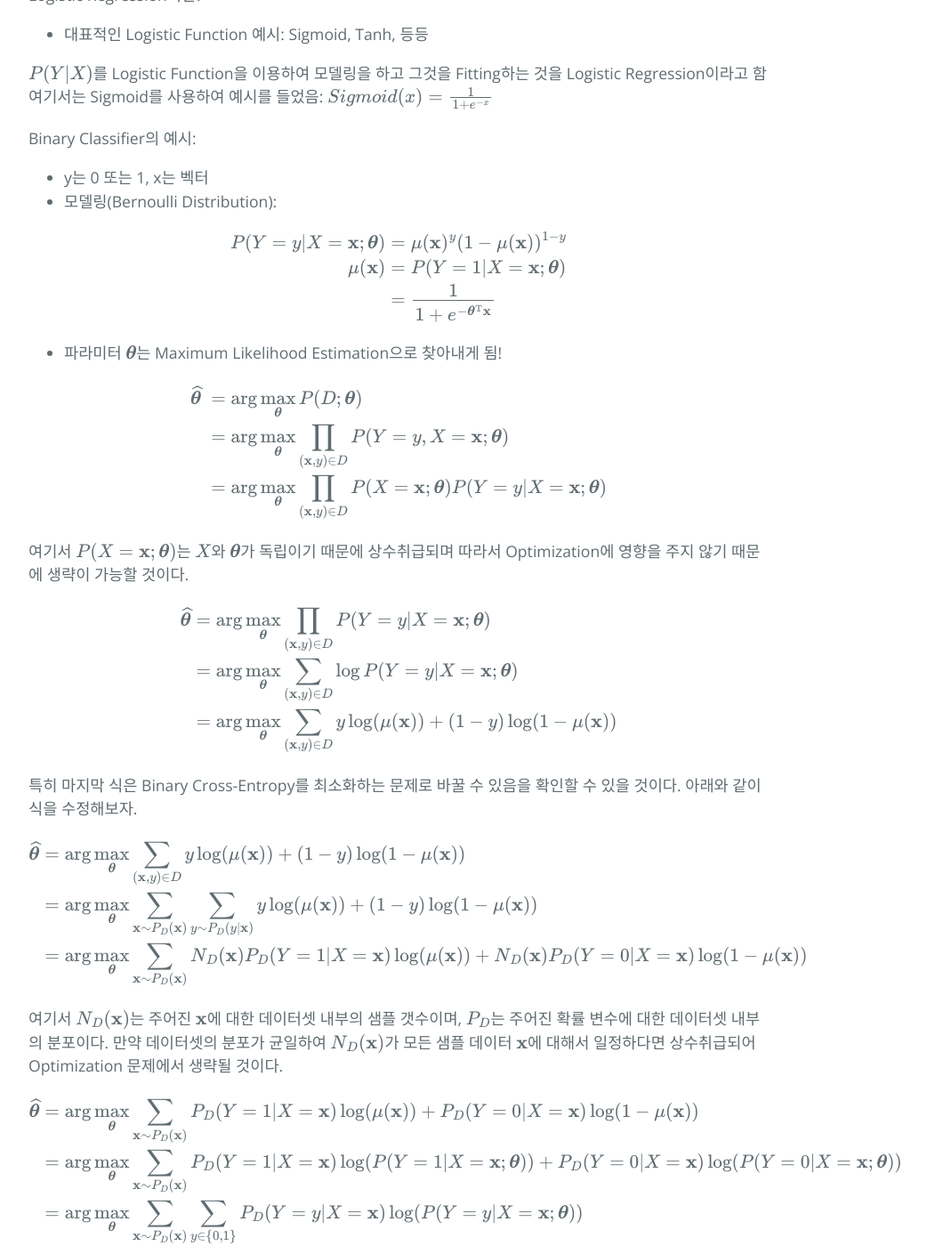
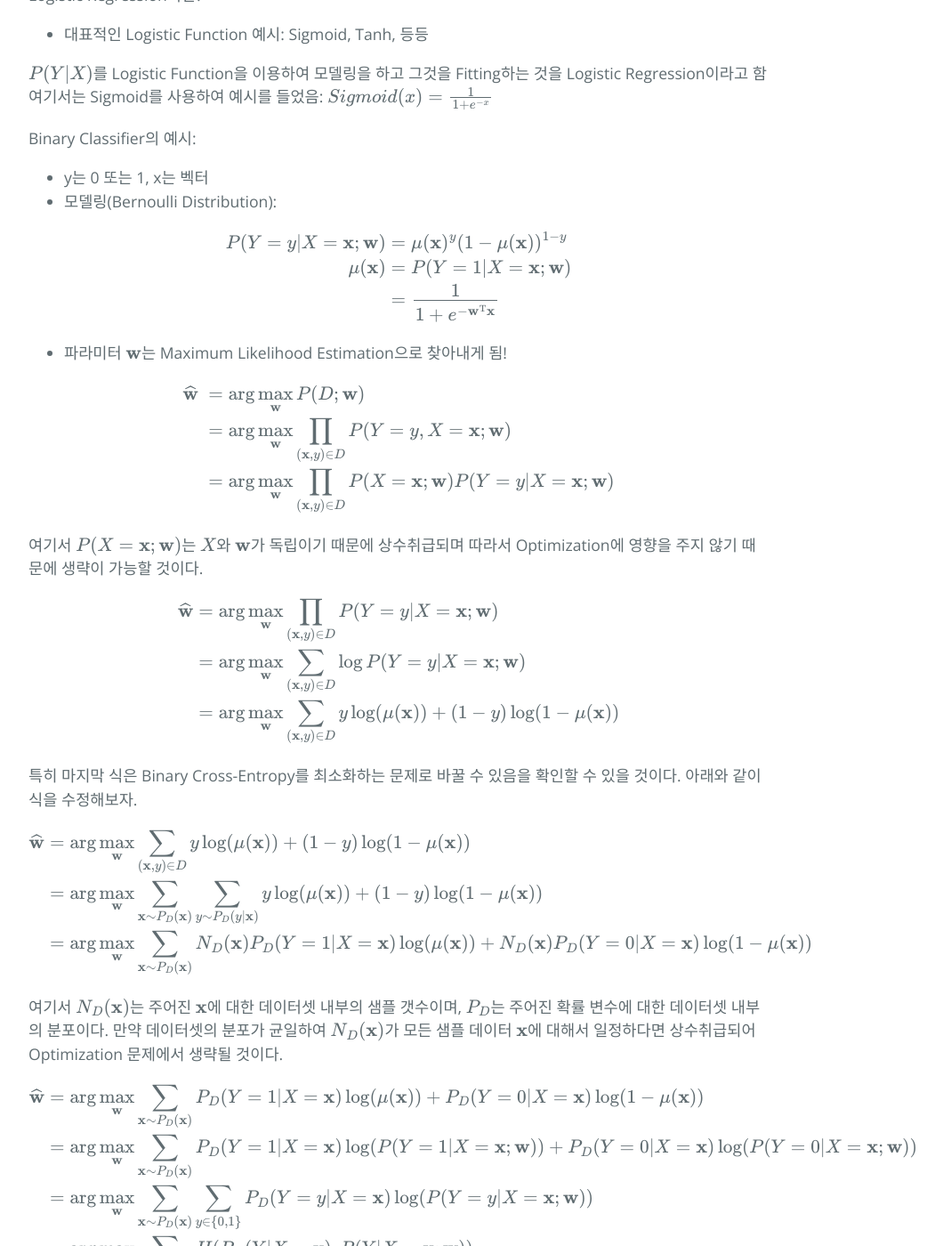
Before and after one commit to hcnoh/hcnoh.github.io, a Jekyll site: the page built from _posts/2019-04-25-logistic-regression-and-naive-bayes.md, in a window 1280 px wide and 1400 px high, scrolled down 1011 px. Shown: the whole window at 89% size, without its empty margins (192-1252 px from the left). Built offline with Jekyll 4.4.1, drawn with Linux system fonts in a browser that asks for light colours; formulas are drawn with MathJax 3; comment, search, counter and statistics services are not loaded; some of the changed text lies outside the part shown.

Commit message:
Update 2019-04-25-logistic-regression-and-naive-bayes.md

```diff
--- a/_posts/2019-04-25-logistic-regression-and-naive-bayes.md
+++ b/_posts/2019-04-25-logistic-regression-and-naive-bayes.md
@@ -37,31 +37,31 @@ Binary Classifier의 예시:
 
 $$
 \begin{align*}
-P(Y=y\vert X=\mathbf{x};\boldsymbol{\theta}) & = \mu(\mathbf{x})^y(1−\mu(\mathbf{x}))^{1−y} \\
-\mu(\mathbf{x}) & = P(Y=1\vert X=\mathbf{x};\boldsymbol{\theta})\\
-& = \frac{1}{1+e^{−\boldsymbol{\theta}^{\text{T}}\mathbf{x}}}
+P(Y=y\vert X=\mathbf{x};\mathbf{w}) & = \mu(\mathbf{x})^y(1−\mu(\mathbf{x}))^{1−y} \\
+\mu(\mathbf{x}) & = P(Y=1\vert X=\mathbf{x};\mathbf{w})\\
+& = \frac{1}{1+e^{−\mathbf{w}^{\text{T}}\mathbf{x}}}
 \end{align*}
 $$
 
-- 파라미터 $$\boldsymbol{\theta}$$는 Maximum Likelihood Estimation으로 찾아내게 됨!
+- 파라미터 $$\mathbf{w}$$는 Maximum Likelihood Estimation으로 찾아내게 됨!
 
 $$
 \begin{align*}
-\widehat{\boldsymbol{\theta}}\
-& = \arg \max_{\boldsymbol{\theta}} P(D ; \boldsymbol{\theta}) \\
-& = \arg \max_{\boldsymbol{\theta}} \prod_{(\mathbf{x}, y) \in D} P(Y=y, X=\mathbf{x} ; \boldsymbol{\theta}) \\
-& = \arg \max_{\boldsymbol{\theta}} \prod_{(\mathbf{x}, y) \in D} P(X=\mathbf{x} ; \boldsymbol{\theta}) P(Y=y \vert X=\mathbf{x} ; \boldsymbol{\theta}) \\
+\widehat{\mathbf{w}}\
+& = \arg \max_{\mathbf{w}} P(D ; \mathbf{w}) \\
+& = \arg \max_{\mathbf{w}} \prod_{(\mathbf{x}, y) \in D} P(Y=y, X=\mathbf{x} ; \mathbf{w}) \\
+& = \arg \max_{\mathbf{w}} \prod_{(\mathbf{x}, y) \in D} P(X=\mathbf{x} ; \mathbf{w}) P(Y=y \vert X=\mathbf{x} ; \mathbf{w}) \\
 \end{align*}
 $$
 
-여기서 $$P(X=\mathbf{x} ; \boldsymbol{\theta})$$는 $$X$$와 $$\boldsymbol{\theta}$$가 독립이기 때문에 상수취급되며 따라서 Optimization에 영향을 주지 않기 때문에 생략이 가능할 것이다.
+여기서 $$P(X=\mathbf{x} ; \mathbf{w})$$는 $$X$$와 $$\mathbf{w}$$가 독립이기 때문에 상수취급되며 따라서 Optimization에 영향을 주지 않기 때문에 생략이 가능할 것이다.
 
 $$
 \begin{align*}
-\widehat{\boldsymbol{\theta}}
-& = \arg \max_{\boldsymbol{\theta}} \prod_{(\mathbf{x}, y) \in D} P(Y=y \vert X=\mathbf{x} ; \boldsymbol{\theta}) \\
-& = \arg \max_{\boldsymbol{\theta}} \sum_{(\mathbf{x}, y) \in D} \log P(Y=y \vert X=\mathbf{x} ; \boldsymbol{\theta}) \\
-& = \arg \max_{\boldsymbol{\theta}} \sum_{(\mathbf{x}, y) \in D} y\log(\mu(\mathbf{x})) + (1-y)\log(1-\mu(\mathbf{x}))
+\widehat{\mathbf{w}}
+& = \arg \max_{\mathbf{w}} \prod_{(\mathbf{x}, y) \in D} P(Y=y \vert X=\mathbf{x} ; \mathbf{w}) \\
+& = \arg \max_{\mathbf{w}} \sum_{(\mathbf{x}, y) \in D} \log P(Y=y \vert X=\mathbf{x} ; \mathbf{w}) \\
+& = \arg \max_{\mathbf{w}} \sum_{(\mathbf{x}, y) \in D} y\log(\mu(\mathbf{x})) + (1-y)\log(1-\mu(\mathbf{x}))
 \end{align*}
 $$
 
@@ -69,10 +69,10 @@ $$
 
 $$
 \begin{align*}
-\widehat{\boldsymbol{\theta}}
-& = \arg \max_{\boldsymbol{\theta}} \sum_{(\mathbf{x}, y) \in D} y\log(\mu(\mathbf{x})) + (1-y)\log(1-\mu(\mathbf{x})) \\
-& = \arg \max_{\boldsymbol{\theta}} \sum_{\mathbf{x}\sim P_D(\mathbf{x})} \sum_{y\sim P_D(y\vert \mathbf{x})} y\log(\mu(\mathbf{x})) + (1-y)\log(1-\mu(\mathbf{x})) \\
-& = \arg \max_{\boldsymbol{\theta}} \sum_{\mathbf{x}\sim P_D(\mathbf{x})} N_D(\mathbf{x})P_D(Y=1 \vert X=\mathbf{x})\log(\mu(\mathbf{x})) + N_D(\mathbf{x})P_D(Y=0 \vert X=\mathbf{x})\log(1-\mu(\mathbf{x}))
+\widehat{\mathbf{w}}
+& = \arg \max_{\mathbf{w}} \sum_{(\mathbf{x}, y) \in D} y\log(\mu(\mathbf{x})) + (1-y)\log(1-\mu(\mathbf{x})) \\
+& = \arg \max_{\mathbf{w}} \sum_{\mathbf{x}\sim P_D(\mathbf{x})} \sum_{y\sim P_D(y\vert \mathbf{x})} y\log(\mu(\mathbf{x})) + (1-y)\log(1-\mu(\mathbf{x})) \\
+& = \arg \max_{\mathbf{w}} \sum_{\mathbf{x}\sim P_D(\mathbf{x})} N_D(\mathbf{x})P_D(Y=1 \vert X=\mathbf{x})\log(\mu(\mathbf{x})) + N_D(\mathbf{x})P_D(Y=0 \vert X=\mathbf{x})\log(1-\mu(\mathbf{x}))
 \end{align*}
 $$
 
@@ -80,25 +80,25 @@ $$
 
 $$
 \begin{align*}
-\widehat{\boldsymbol{\theta}}
-& = \arg \max_{\boldsymbol{\theta}} \sum_{\mathbf{x}\sim P_D(\mathbf{x})} P_D(Y=1 \vert X=\mathbf{x})\log(\mu(\mathbf{x})) + P_D(Y=0 \vert X=\mathbf{x})\log(1-\mu(\mathbf{x})) \\
-& = \arg \max_{\boldsymbol{\theta}} \sum_{\mathbf{x}\sim P_D(\mathbf{x})} P_D(Y=1\vert X=\mathbf{x})\log(P(Y=1\vert X=\mathbf{x};\boldsymbol{\theta})) + P_D(Y=0 \vert X=\mathbf{x})\log(P(Y=0\vert X=\mathbf{x};\boldsymbol{\theta})) \\
-& = \arg \max_{\boldsymbol{\theta}} \sum_{\mathbf{x}\sim P_D(\mathbf{x})} \sum_{y \in \{0,1\}} P_D(Y=y\vert X=\mathbf{x}) \log(P(Y=y \vert X=\mathbf{x}; \boldsymbol{\theta})) \\
-& = \arg \max_{\boldsymbol{\theta}} \sum_{\mathbf{x}\sim P_D(\mathbf{x})} H(P_D(Y\vert X=\mathbf{x}), P(Y \vert X=\mathbf{x} ; \boldsymbol{\theta}))
+\widehat{\mathbf{w}}
+& = \arg \max_{\mathbf{w}} \sum_{\mathbf{x}\sim P_D(\mathbf{x})} P_D(Y=1 \vert X=\mathbf{x})\log(\mu(\mathbf{x})) + P_D(Y=0 \vert X=\mathbf{x})\log(1-\mu(\mathbf{x})) \\
+& = \arg \max_{\mathbf{w}} \sum_{\mathbf{x}\sim P_D(\mathbf{x})} P_D(Y=1\vert X=\mathbf{x})\log(P(Y=1\vert X=\mathbf{x};\mathbf{w})) + P_D(Y=0 \vert X=\mathbf{x})\log(P(Y=0\vert X=\mathbf{x};\mathbf{w})) \\
+& = \arg \max_{\mathbf{w}} \sum_{\mathbf{x}\sim P_D(\mathbf{x})} \sum_{y \in \{0,1\}} P_D(Y=y\vert X=\mathbf{x}) \log(P(Y=y \vert X=\mathbf{x}; \mathbf{w})) \\
+& = \arg \max_{\mathbf{w}} \sum_{\mathbf{x}\sim P_D(\mathbf{x})} H(P_D(Y\vert X=\mathbf{x}), P(Y \vert X=\mathbf{x} ; \mathbf{w}))
 \end{align*}
 $$
 
-이 경우 $$\widehat{P}(Y \vert X)$$는 우리가 실제로 알고 싶은 확률 $$P(Y \vert X)$$를 데이터셋 $$D$$를 이용하여 추정한 것이다. (이 방법을 몬테카를로라고 하던가...?) 추정 값이 실제 값과 같다고 가정한다면 우리고 풀고자 하는 Optimization 문제는 우리 모델 $$P(Y\vert X ; \boldsymbol{\theta})$$와 실제 확률 $$P(Y\vert X)$$ 사이의 Binary Cross-Entropy를 최소화하는 문제와 동치가 된다.
+이 경우 $$\widehat{P}(Y \vert X)$$는 우리가 실제로 알고 싶은 확률 $$P(Y \vert X)$$를 데이터셋 $$D$$를 이용하여 추정한 것이다. (이 방법을 몬테카를로라고 하던가...?) 추정 값이 실제 값과 같다고 가정한다면 우리고 풀고자 하는 Optimization 문제는 우리 모델 $$P(Y\vert X ; \mathbf{w})$$와 실제 확률 $$P(Y\vert X)$$ 사이의 Binary Cross-Entropy를 최소화하는 문제와 동치가 된다.
 
 추가적으로 Cross-Entropy는 KL-Divergence로 다시 쓸 수 있다.
 
 $$
 \begin{align*}
-H(\widehat{P}(Y\vert X), P(Y \vert X ; \boldsymbol{\theta})) & = H(\widehat{P}(Y \vert X)) + D_{KL}(\widehat{P}(Y \vert X) \Vert P(Y \vert X ; \boldsymbol{\theta}))
+H(\widehat{P}(Y\vert X), P(Y \vert X ; \mathbf{w})) & = H(\widehat{P}(Y \vert X)) + D_{KL}(\widehat{P}(Y \vert X) \Vert P(Y \vert X ; \mathbf{w}))
 \end{align*}
 $$
 
-여기서 $$\boldsymbol{\theta}$$를 찾기 위해서 Gradient Descent (Ascent)를 사용하게 됨!
+여기서 $$\mathbf{w}$$를 찾기 위해서 Gradient Descent (Ascent)를 사용하게 됨!
 
 ## Gradient Desecent (Ascent)
 
```
